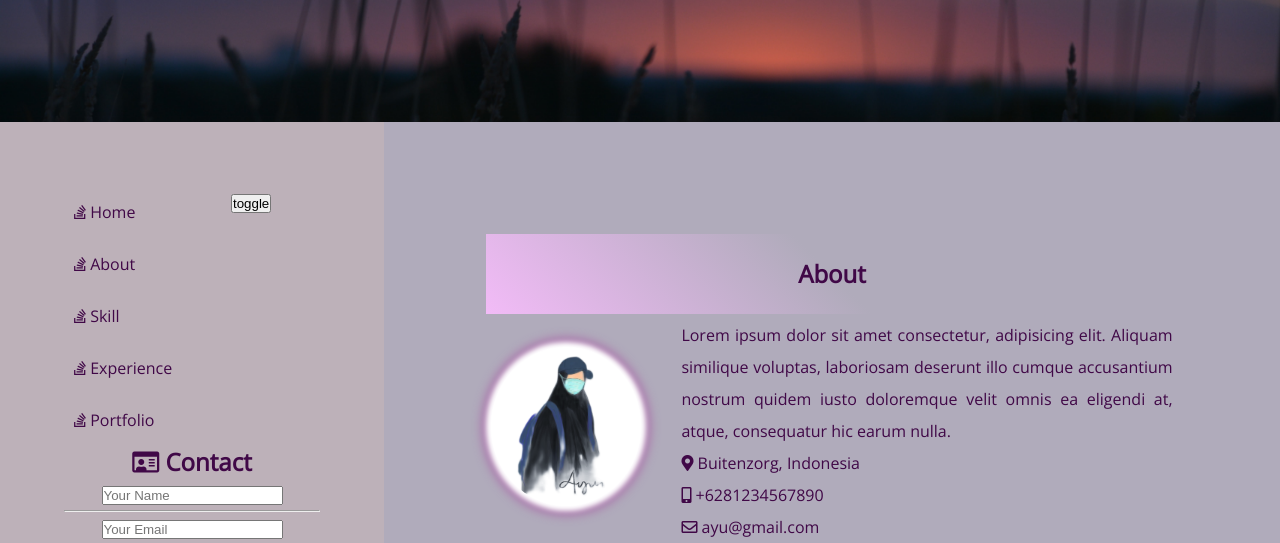
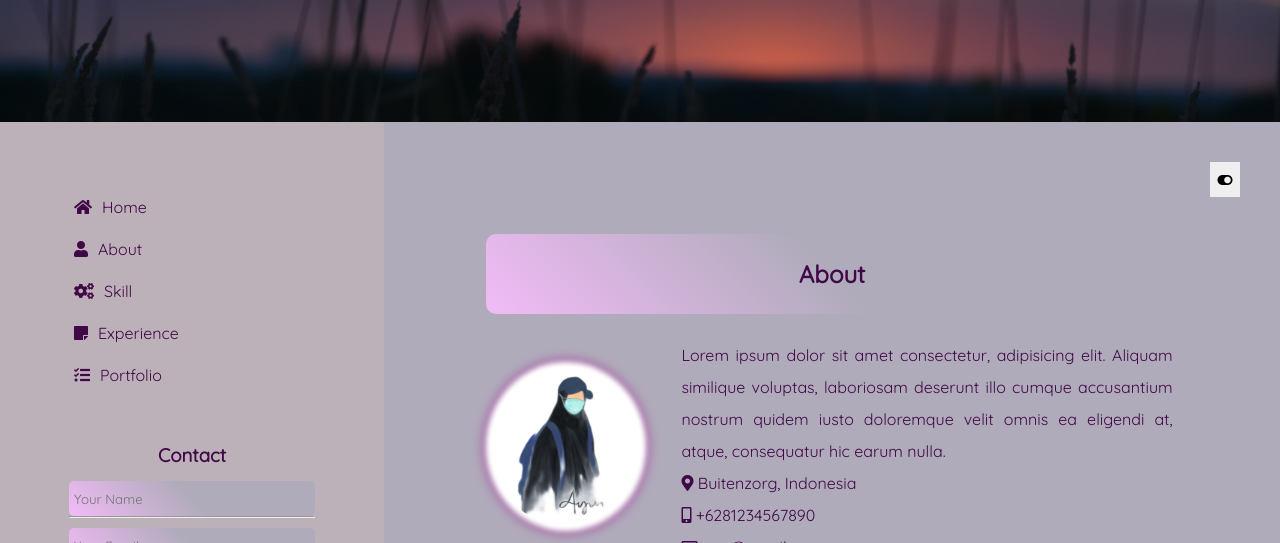
Before and after one commit to digitradiart/ayuagst, a plain HTML site: page index.html in a window 1280 px wide. Shown: the part 678-1221 px from the top of the page. Drawn offline with nearby package versions, Linux system fonts and the light colour scheme.

Commit message:
dark and light theme

```diff
--- a/css/dark-theme.css
+++ b/css/dark-theme.css
@@ -1,13 +1,17 @@
 body,
 .horizontal-list a,
 #arrow-down,
-nav ul li a {
+nav ul li a,
+form input {
   color: white;
 }
 
 main,
 section h1,
-footer {
+footer,
+form input,
+textarea,
+form button {
   background-image: linear-gradient(45deg, #2857a4 0%, #403066 50%);
 }
 
--- a/css/light-theme.css
+++ b/css/light-theme.css
@@ -1,13 +1,17 @@
 body,
 .horizontal-list a,
 #arrow-down,
-nav ul li a {
+nav ul li a,
+form input {
   color: rgb(64, 8, 71);
 }
 
 main,
 section h1,
-footer {
+footer,
+form input,
+textarea,
+form button {
   background-image: linear-gradient(45deg, #f2bbf7 0%, #b0abbb 50%);
 }
 
--- a/css/style.css
+++ b/css/style.css
@@ -1,5 +1,5 @@
 /* GLOBAL */
-@import url('https://fonts.googleapis.com/css2?family=Open+Sans:wght@300&display=swap');
+@import url('https://fonts.googleapis.com/css2?family=Quicksand&display=swap');
 
 * {
   box-sizing: border-box;
@@ -8,14 +8,13 @@
   padding: 0;
   scroll-behavior: smooth;
   clear: both;
+  font-family: 'Quicksand', sans-serif;
   list-style-type: none;
 }
 
 html,
 body {
-  font-family: 'Open Sans', sans-serif;
   font-size: 1em;
-  /* color: white; */
   line-height: 2rem;
 }
 
@@ -41,7 +40,6 @@ body {
 
 #arrow-down {
   font-size: 2em;
-  /* color: #fff; */
   position: absolute;
   left: 50%;
   top: 60%;
@@ -52,23 +50,23 @@ nav {
   text-align: left;
   height: auto;
   float: left;
+  margin-bottom: 15%;
 }
 
 nav ul li a {
   display: block;
   font-size: 1em;
-  /* color: white; */
-  padding: 10px;
+  padding: 5px 10px;
 }
 
 nav ul li a:hover {
-  font-weight: 900;
   margin-left: 10px;
 }
 
 nav li a:active {
-  box-shadow: 0 0 5px 5px #fff, 0 0 10px 10px rgb(170, 118, 172);
   background-color: rgba(107, 105, 153, 0.5);
+  font-weight: 900;
+  border-radius: 10px;
 }
 
 .stickyNav {
@@ -86,22 +84,32 @@ aside {
   padding: 5%;
 }
 
+section .btn-toggle {
+  right: 40px;
+  top: 105vh;
+  position: absolute;
+  z-index: 10;
+}
+
 /* MAIN */
 main {
-  margin: 0;
   width: 70%;
   top: 0;
   float: right;
   clear: right;
-
   overflow: hidden;
   min-height: 100vh;
   padding: 5%;
 }
 
+main p {
+  padding-top: 20px;
+}
+
 section h1 {
   text-align: center;
   padding: 24px;
+  border-radius: 10px;
 }
 
 .horizontal-list {
@@ -114,8 +122,11 @@ section h1 {
 .horizontal-list a {
   font-size: 1em;
   text-decoration: none;
+  padding: 20px;
+}
 
-  padding: 20px;
+#navbar .fa {
+  margin-right: 10px;
 }
 
 .horizontal-list li {
@@ -163,3 +174,34 @@ footer {
   float: right;
   clear: right;
 }
+
+/* LOGIN FORM */
+.form-container {
+  border-radius: 5px;
+  padding: 5px;
+}
+
+form input,
+textarea,
+form button {
+  width: 100%;
+  border-radius: 5px;
+  border: none;
+  padding: 5px;
+  margin-top: 10px;
+}
+
+form input,
+button {
+  min-height: 35px;
+}
+
+textarea {
+  min-height: 50px;
+}
+
+.btn-toggle {
+  border: none;
+  width: 30px;
+  height: 30px;
+}
--- a/index.html
+++ b/index.html
@@ -33,25 +33,18 @@
     <!-- ASIDE -->
     <aside id="contact">
         <!-- NAVIGATION -->
-        <button class="btn-toggle">toggle</button>
         <nav id="navbar">
             <ul>
-                <li><a class="active" href='#home'><i class="fab fa-stack-overflow"></i> Home</a></li>
-                <li><a href="#about"><i class="fab fa-stack-overflow"></i> About</a></li>
-                <li><a href="#skill"><i class="fab fa-stack-overflow"></i> Skill</a></li>
-                <li><a href="#experience"><i class="fab fa-stack-overflow"></i> Experience</a></li>
-                <li><a href="#portfolio"><i class="fab fa-stack-overflow"></i> Portfolio</a></li>
+                <li><a class="active" href='#home'><i class="fa fa-home" aria-hidden="true"></i>Home</a></li>
+                <li><a href="#about"><i class="fa fa-user" aria-hidden="true"></i>About</a></li>
+                <li><a href="#skill"><i class="fa fa-cogs" aria-hidden="true"></i>Skill</a></li>
+                <li><a href="#experience"><i class="fa fa-sticky-note" aria-hidden="true"></i>Experience</a></li>
+                <li><a href="#portfolio"><i class="fa fa-tasks" aria-hidden="true"></i>Portfolio</a></li>
             </ul>
         </nav>
-        <h1 class="section-heading">
-            <span>
-                <i class="far fa-id-card"></i>
-            </span>
-            <span> Contact </span>
-        </h1>
 
-        <div class="display-form-info">
         <form class="form-container">
+            <h3>Contact</h3>
             <input class="transparent" type="text" name="name" placeholder="Your Name">
             <hr>
             <input class="transparent" type="text" name="email" placeholder="Your Email">
@@ -62,11 +55,12 @@
                 <button type="submit" value="submit">SEND MESSAGE</button>
             </div>
         </form>
-        </div>
     </aside>
 
+    <!-- MAIN -->
     <main>
         <section class="pages" id="about">
+            <button class="btn-toggle"><i class="fa fa-toggle-on" aria-hidden="true"></i></button>
             <h1>About</h1>
             <div class="flex-page">
                 <div id="profile-photo" class="flex-item">
@@ -141,11 +135,9 @@
         </section>
     </main>
 
-
-
-    <footer class="odd">
+    <footer>
         <p>digitradiart &copy 2021</p>
-        <p>Buitenzorg, ID</p>
+        <p></p>Buitenzorg, ID</p>
     </footer>
 
     <script src="js/typingtext.js"></script>
--- a/js/stickynavbar.js
+++ b/js/stickynavbar.js
@@ -1,5 +1,4 @@
 // STICKY NAVBAR
-
 window.onscroll = function () {
   myFunction();
 };
```
Lines whose indentation alone changed are shown as unchanged.
